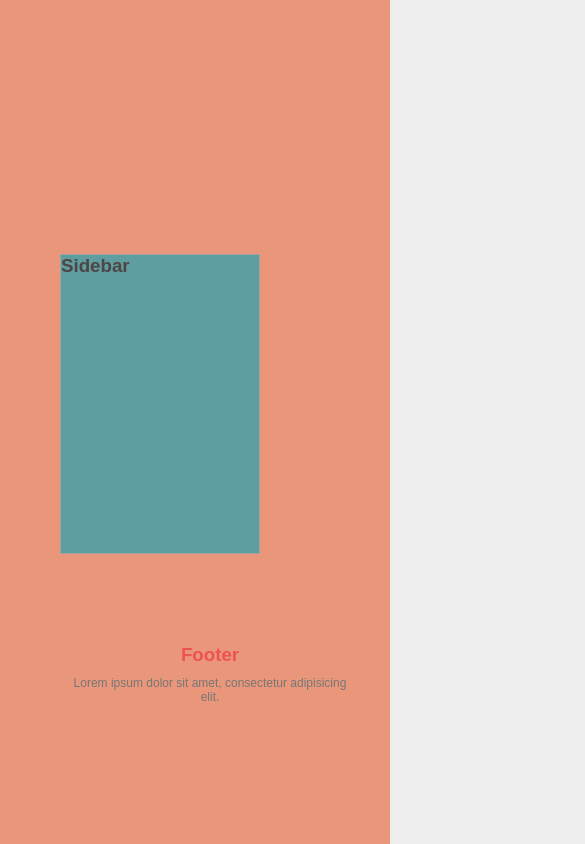
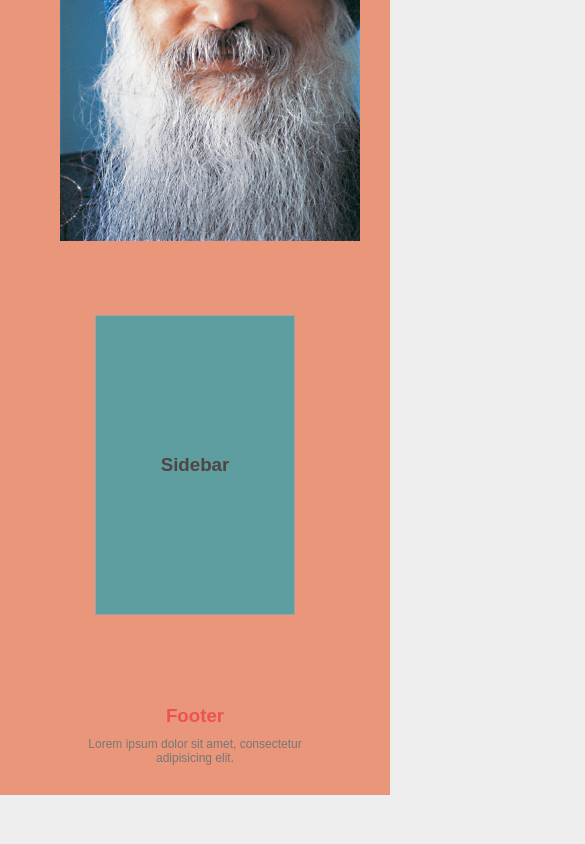
Before and after one commit to AuroraRuelas/css-grid-vs-flexbox, a plain HTML site: page css-grid/index.html in a window 390 px wide. Shown: the part 1156-2000 px from the top of the page, 585 px wide, since content can reach past the window. After the commit the page ends 1951 px from the top, so only its background shows below. Drawn offline with Linux system fonts and the light colour scheme.

Commit message:
ya es responsive /*Agregando flex-direction:column y quitando la visibilidad de los slides*/ aun falta ver como ajustar todo el contenido responsive quitando el espacio vacio del slide

```diff
--- a/css-grid/css-grid-layout.css
+++ b/css-grid/css-grid-layout.css
@@ -27,10 +27,12 @@ body {
     grid-template-rows: 1fr 2fr 2fr 1fr;
     grid-template-areas:
     "header header"
-    /* "aside aside" */
+    "aside aside"
     "main sidebar"
     "footer footer";
     grid-gap: 60px;
+    display: flex;
+    flex-direction: column;
 
 
 }
@@ -195,10 +197,29 @@ aside{
       grid-template-rows: 1fr 3fr 1fr 1fr;
       grid-template-areas:
           "header"
-          /* "aside" */
           "main"
           "sidebar"
           "footer";
+display: flex;
+flex-direction: column;
+
+    }
+    #slides{
+        visibility: hidden;
+
+    }
+    #contslide{
+      visibility: hidden;
+    }
+  .main{
+
+  }
+
+    .sidebar{
+      display: flex;
+      align-self: center;
+      align-items: center;
+      justify-content: center;
     }
 }
 /* @media screen and (max-width: 500px) {
--- a/css-grid/index.html
+++ b/css-grid/index.html
@@ -33,14 +33,14 @@
 
     </header>
 <!-- NO PUEDO HACERLO RESPONSIVE CON LAS SLIDES   -->
-    <!-- <aside>
+    <aside id="contslide">
         <div id="slides">
             <img src="assets/love.jpg" title="Slide1" width="960px" >
             <img src="assets/trust.jpg" title="Slide2" width="960px" >
 
           </div>
 
-    </aside> -->
+    </aside>
 
 
 
```
